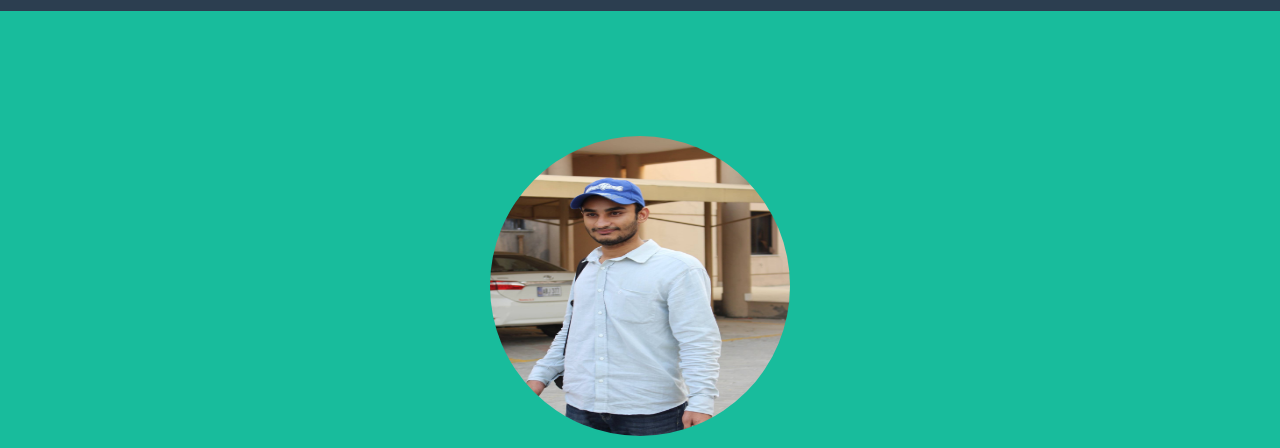
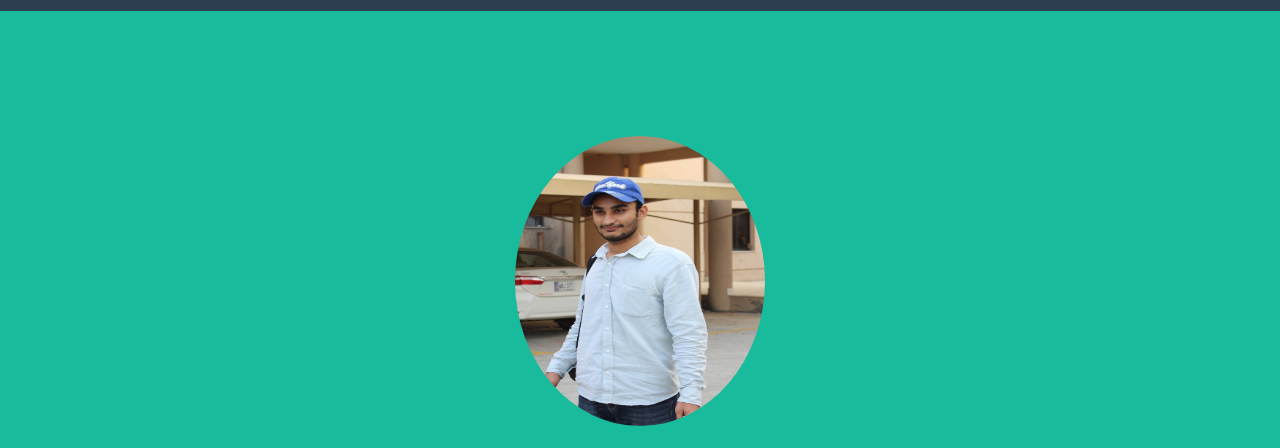
Before and after one commit to ohyesaamir/ohyesaamir.github.io, a website: page index.html in a window 1280 px wide. Shown: the part 89-537 px from the top of the page. Drawn offline with nearby package versions, Linux system fonts and the light colour scheme.

Commit message:
Update index.html

```diff
--- a/index.html
+++ b/index.html
@@ -25,8 +25,8 @@
     <style>
 
         #one{
-             width:300px;
-              height:300px;
+             width:250px;
+              height:290px;
               margin: 25px auto;
               overflow: hidden;
               border-radius:50%;
```
